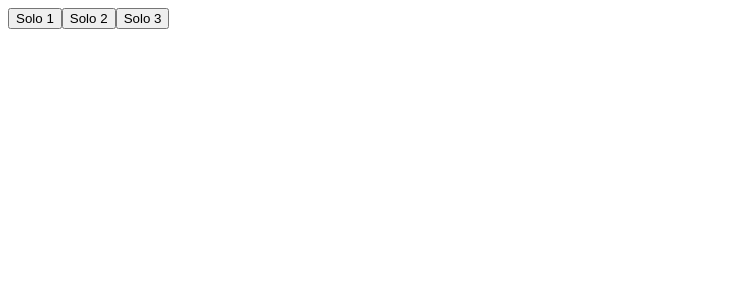
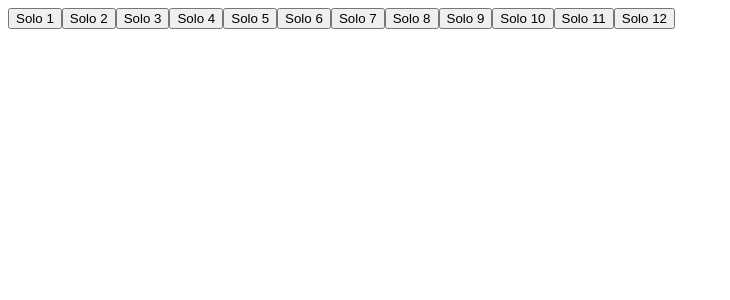
Before and after one commit to SingingRunner/singing-runner-frontend, a Next.js app: page /testpage in a window 1280 px wide. Shown: the top 300 px of the page, without its empty margins (0-730 px from the left). Built offline with nearby package versions, Linux system fonts and the light colour scheme; no server answers.

Commit message:
Modify: [#9] 모든 곡 loading 완료 시 음원 재생

```diff
--- a/pages/testpage/index.tsx
+++ b/pages/testpage/index.tsx
@@ -1,50 +1,58 @@
-import React, { useEffect, useRef } from 'react';
+import { useEffect, useRef, useState } from "react";
 
-const PlaySongsSimultaneously: React.FC = () => {
-  const songFiles = [
-    // '/music/snowflower_origin.wav',
-    // '/music/snowflower_3keydown.wav',
-    // '/music/snowflower_3keyup.wav',
-    // '/music/snowflower_5keyup.wav',
-    // '/music/snowflower_2keyup.wav',
-    // '/music/snowflower_8keyup.wav',
-    '/music/snowflower_vocal_origin.wav',
-    '/music/snowflower_vocal_3keydown.wav',
-    '/music/snowflower_vocal_3keyup.wav',
-    // '/music/snowflower_origin.wav',
-    // '/music/snowflower_3keydown.wav',
-    // '/music/snowflower_3keyup.wav',
-  ];
+const songFiles = [
+  "/music/snowflower_origin.wav",
+  "/music/snowflower_3keydown.wav",
+  "/music/snowflower_3keyup.wav",
+  "/music/snowflower_5keyup.wav",
+  "/music/snowflower_2keyup.wav",
+  "/music/snowflower_8keyup.wav",
+  "/music/snowflower_vocal_origin.wav",
+  "/music/snowflower_vocal_3keydown.wav",
+  "/music/snowflower_vocal_3keyup.wav",
+  "/music/snowflower_origin.wav",
+  "/music/snowflower_3keydown.wav",
+  "/music/snowflower_3keyup.wav",
+];
 
+const PlaySongsSimultaneously = () => {
+  const [completeLoading, setCompleteLoading] = useState(false);
   const audioCtxRef = useRef<AudioContext | null>(null);
   const gainNodes = useRef<GainNode[]>([]);
   const sources = useRef<AudioBufferSourceNode[]>([]);
 
-  useEffect(() => {
-    // If not running in the browser, don't execute the rest of the code
-    if (typeof window === 'undefined') return;
-
-    // Create AudioContext
-    audioCtxRef.current = new (window.AudioContext || window.webkitAudioContext)();
-
-    // Use the created AudioContext
-    const audioCtx = audioCtxRef.current;
-
-    Promise.all(songFiles.map((file) => fetch(file).then(res => res.arrayBuffer())))
-      .then(datas => Promise.all(datas.map(data => audioCtx.decodeAudioData(data))))
-      .then(buffers => {
+  const loadSong = (audioCtx: AudioContext) => {
+    Promise.all(
+      songFiles.map((file) => fetch(file).then((res) => res.arrayBuffer()))
+    )
+      .then((datas) =>
+        Promise.all(datas.map((data) => audioCtx.decodeAudioData(data)))
+      )
+      .then((buffers) => {
         gainNodes.current = songFiles.map((_, i) => {
           const gainNode = audioCtx.createGain();
           gainNode.gain.value = 0; // Start all audios muted
           const source = audioCtx.createBufferSource();
           source.buffer = buffers[i];
           source.connect(gainNode).connect(audioCtx.destination);
-          source.loop = true;
-          source.start();
           sources.current[i] = source;
           return gainNode;
         });
+        setCompleteLoading(true);
       });
+  };
+
+  useEffect(() => {
+    // If not running in the browser, don't execute the rest of the code
+    if (typeof window === "undefined") return;
+
+    // Create AudioContext
+    audioCtxRef.current = new (window.AudioContext ||
+      window.webkitAudioContext)();
+
+    // Use the created AudioContext
+    const audioCtx = audioCtxRef.current;
+    loadSong(audioCtx);
 
     // Cleanup function to stop all songs
     return () => {
@@ -54,7 +62,16 @@ const PlaySongsSimultaneously: React.FC = () => {
       gainNodes.current = [];
       sources.current = [];
     };
-  }, [songFiles]);
+  }, []);
+
+  useEffect(() => {
+    if (completeLoading) {
+      // If all songs are loaded, start playing them
+      sources.current.forEach((source) => {
+        source.start();
+      });
+    }
+  }, [completeLoading]);
 
   const handleSolo = (index: number) => {
     gainNodes.current.forEach((gainNode, i) => {
```
